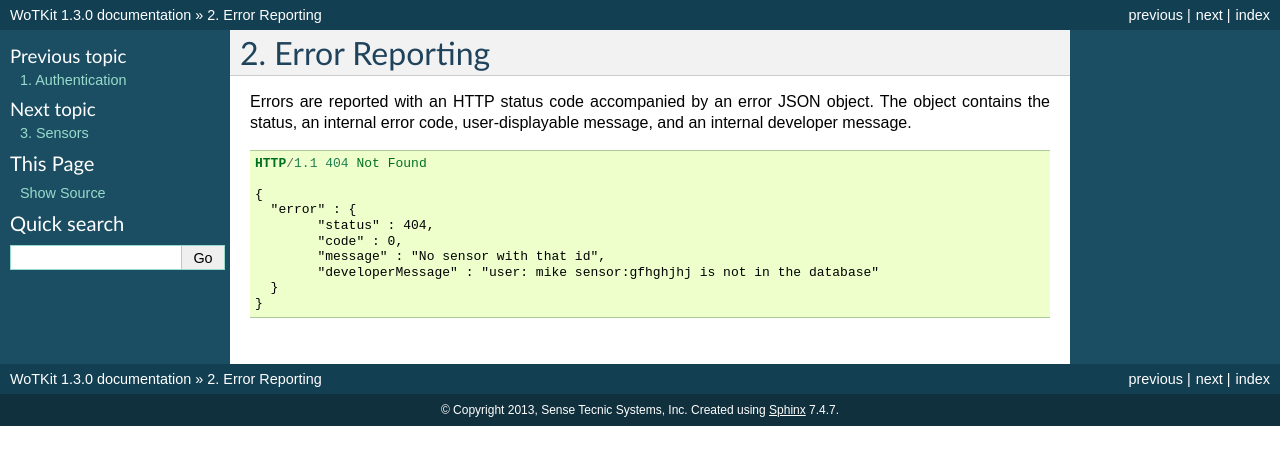
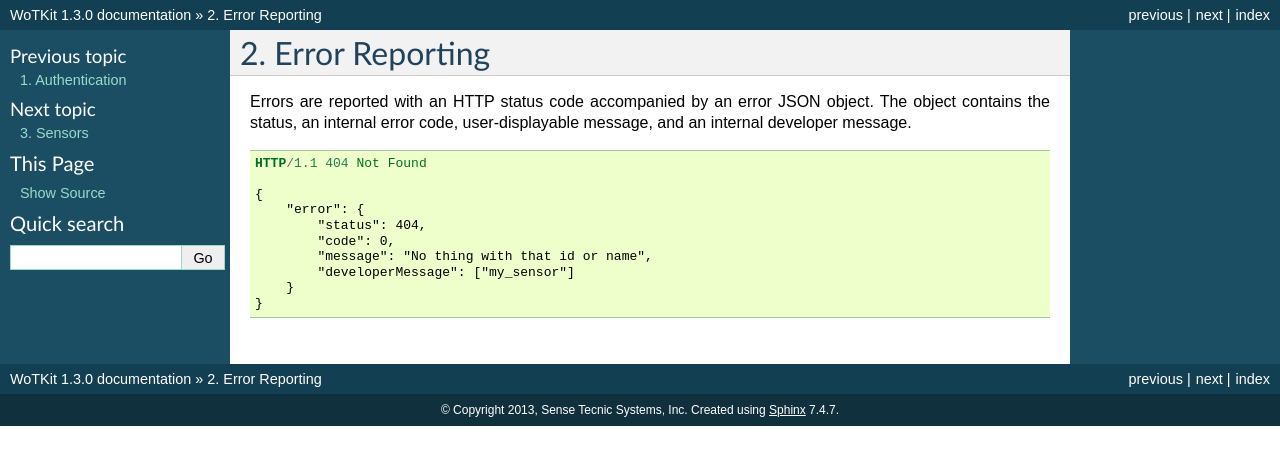
Before and after one commit to SenseTecnic/wotkit-docs, a Sphinx documentation site: the page built from source/api_error_reporting.rst, in a window 1280 px wide. Shown: the top 465 px of the page. Built offline with Sphinx 7.4.7, drawn with Linux system fonts in a browser that asks for light colours; formulas are drawn with MathJax 3; pages that are not in the unit, such as notebooks, are missing from menus.

Commit message:
updated error message

```diff
--- a/source/api_error_reporting.rst
+++ b/source/api_error_reporting.rst
@@ -11,10 +11,10 @@ The object contains the status, an internal error code, user-displayable message
 	HTTP/1.1 404 Not Found
 
 	{
-	  "error" : {
-		"status" : 404,
-		"code" : 0,
-		"message" : "No sensor with that id",
-		"developerMessage" : "user: mike sensor:gfhghjhj is not in the database"
-	  }
+	    "error": {
+	        "status": 404,
+	        "code": 0,
+	        "message": "No thing with that id or name",
+	        "developerMessage": ["my_sensor"]
+	    }
 	}
```
